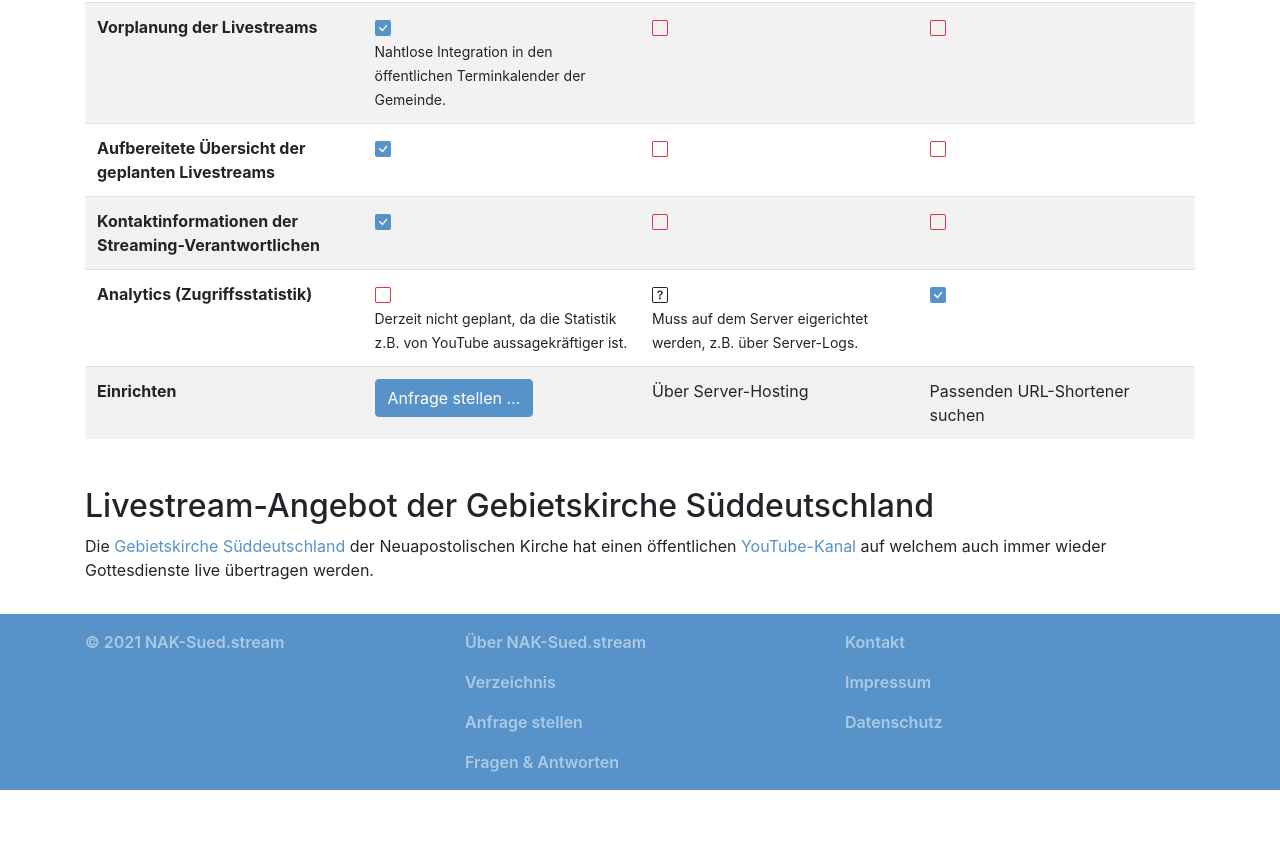
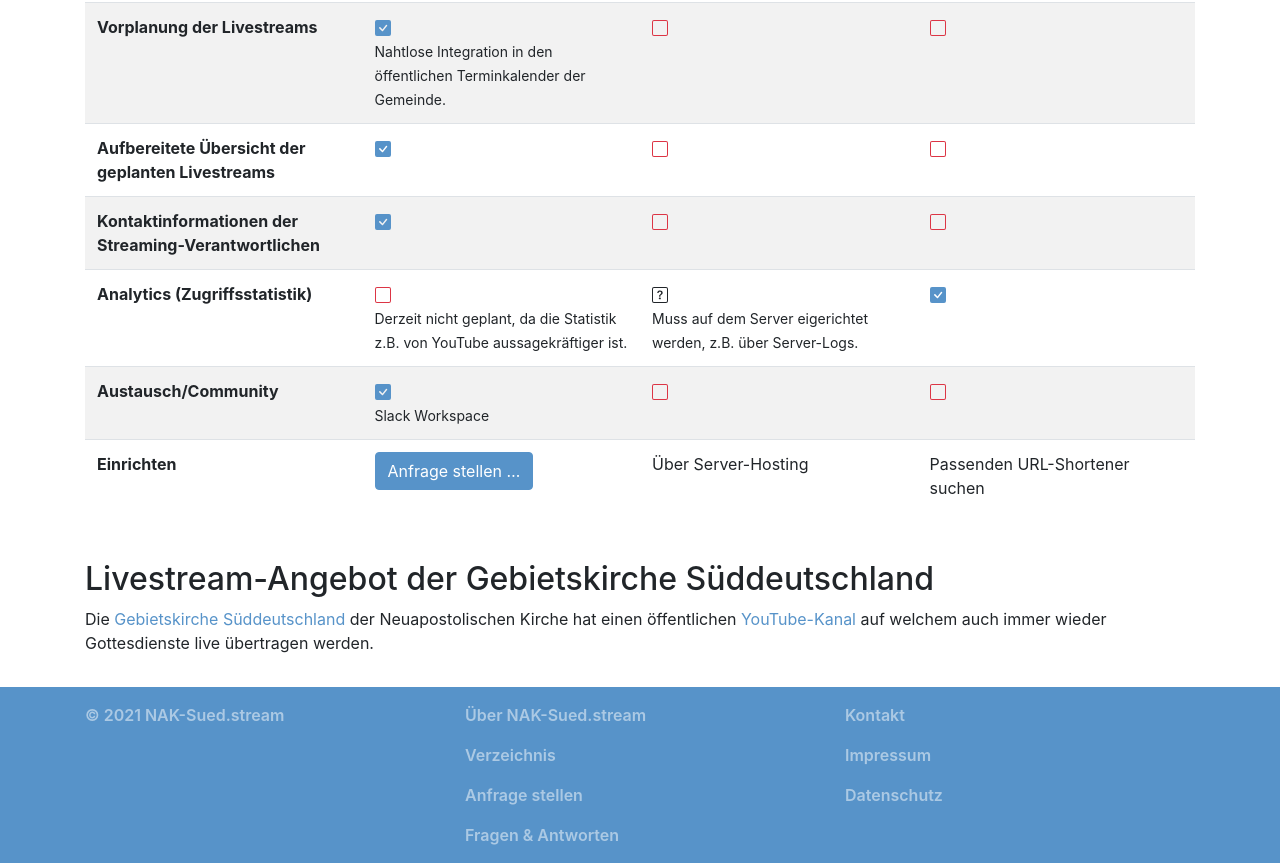
Before and after one commit to stritti/nak-sued.stream, a Vue app: page / in a window 1280 px wide. Shown: the part 1604-2467 px from the top of the page. Before the commit the page ends 2394 px from the top, so only its background shows below. Built offline with nearby package versions, Linux system fonts and the light colour scheme; what vue-simple-markdown, vue-youtube-embed would draw is missing.

Commit message:
add slack community

```diff
--- a/src/components/FeatureList.vue
+++ b/src/components/FeatureList.vue
@@ -225,6 +225,30 @@
         </tr>
         <tr>
           <th scope="row">
+            Austausch/Community
+          </th>
+          <td>
+            <b-icon
+              icon="check-square-fill"
+              variant="primary"
+            /><br>
+            <small>Slack Workspace</small>
+          </td>
+          <td>
+            <b-icon
+              icon="square"
+              variant="danger"
+            />
+          </td>
+          <td>
+            <b-icon
+              icon="square"
+              variant="danger"
+            />
+          </td>
+        </tr>
+        <tr>
+          <th scope="row">
             Einrichten
           </th>
           <td>
```
